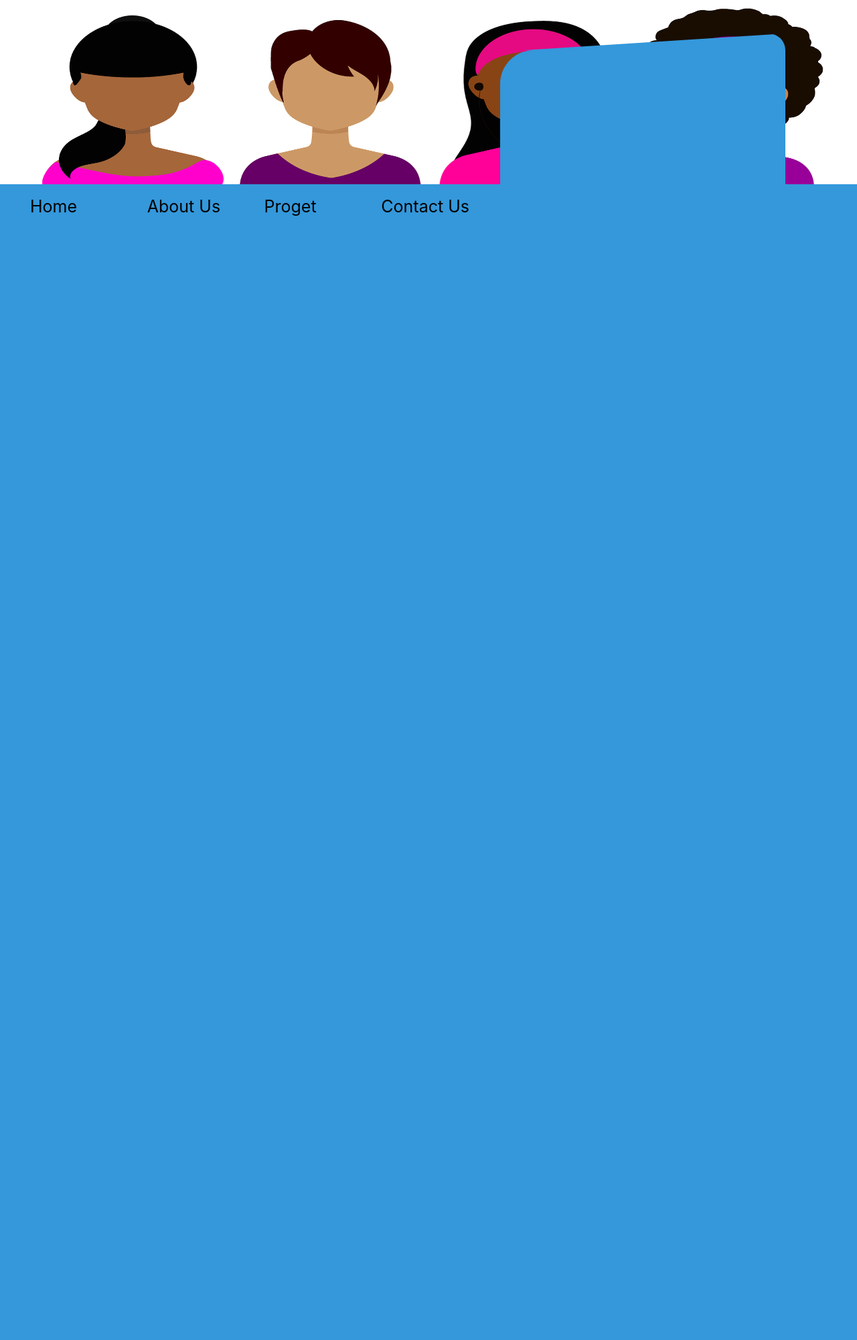
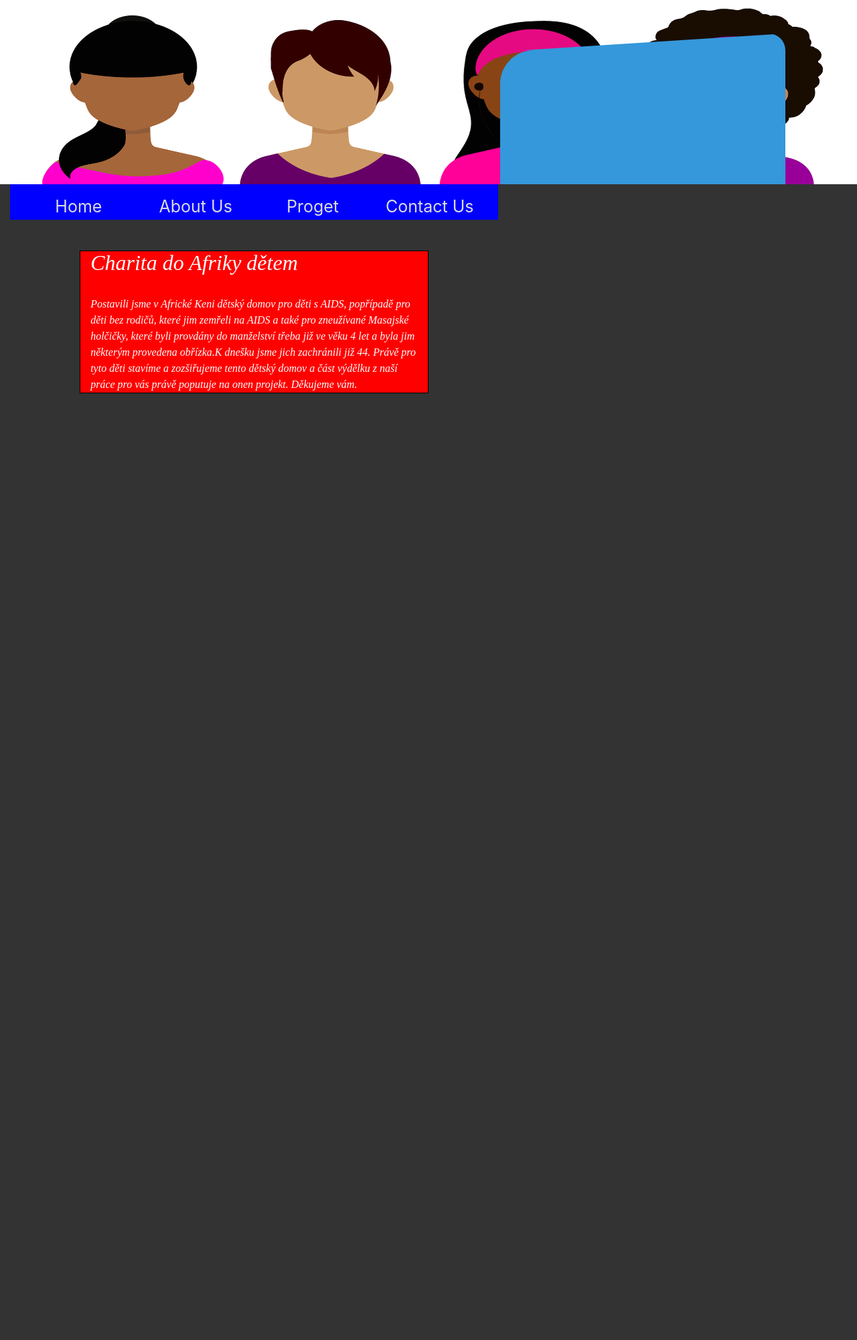
Before and after one commit to Rakullygs/Spsrakovnik-wb-charita, a PHP site: page / in a window 1280 px wide. Shown: the whole page at 67% size. Run offline with PHP 8.4, Linux system fonts and the light colour scheme.

Commit message:
navigace-php-stránky

```diff
--- a/css/custom.css
+++ b/css/custom.css
@@ -1,7 +1,7 @@
 body {
     font-size: 1rem;
-    color: #373a3c;
-    background-color: #3498db;
+    color: #fff;
+    background-color: #333333;
     height: 2000px;
     width: 100%;
 }
@@ -42,10 +42,14 @@ body {
     height: 275px;
      border-bottom-left-radius: 50px;
 }
+ul{
+    background: blue;
+}
 ul {
     display: inline-block;
     list-style-type: none;
 }
+ul li ul li a {display:block ;}
 li {
     display: inline;
     margin-top: 15px;
@@ -53,15 +57,22 @@ li {
     border-radius: 100px;
 
 }
-li a {
-    color: #000;
+a li {
+    color: rgb(220,220,220);;
     text-decoration: none;
 }
-li a:hover {
-    background-color: rgba(72, 172, 239, 1);
-    color: white;
+a li:hover {
+    background-color: rgb(100,100,100);
+    color: rgb(5,5,5);
     border-radius: 100px;
 }
-.nav-item{
-
+.nevim{
+    text-align: center;
 }
+.left-main-box{
+    border: 1px solid black;
+    margin-top:30px;
+    font-style: italic;
+    font-family: initial;
+    background: red;
+}
--- a/index.php
+++ b/index.php
@@ -30,11 +30,21 @@
                      </div>
                 </div>
             </div>
-        <div>
-            <div class="box">
-                 <?php require "nav.php"; ?>
+            <div>
+                <div class="box">
+                     <?php require "nav.php"; ?>
+                </div>
             </div>
-        </div>
+            <div class="main-box">
+             <div class="left-main-box offset-md-1 col-xs-12 col-md-5">
+                <h2>Charita do Afriky dětem</h2><br>
+
+Postavili jsme v Africké Keni dětský domov pro děti s AIDS, popřípadě pro děti bez rodičů, které jim zemřeli na AIDS a také pro zneužívané Masajské holčičky, které byli provdány do manželství třeba již ve věku 4 let a byla jim některým provedena obřízka.K dnešku jsme jich zachránili již 44. Právě pro tyto děti stavíme a zozšiřujeme tento dětský domov a část výdělku z naší práce pro vás právě poputuje na onen projekt. Děkujeme vám.
+             </div>
+                <div class="right-main-box">
+
+                </div>
+            </div>
       </div>
     </body>
 </html>
--- a/nav.php
+++ b/nav.php
@@ -1,8 +1,8 @@
 <nav>
-    <ul class="offset-xs-3 offset-sm-0 col-xs-9 col-sm-12 col-md-7">
-        <li class="col-xs-12 col-sm-12 col-md-3 nav-item"><a href="index.php">Home</a></li>
-        <li class="col-xs-12 col-sm-12 col-md-3 nav-item"><a href="pages/about_us.php">About Us</a></li>
-        <li class="col-xs-12 col-sm-12 col-md-3 nav-item"><a href="pages/proget.php">Proget</a></li>
-        <li class="col-xs-12 col-sm-12 col-md-3 nav-item"><a href="pages/contact_us.php">Contact Us</a></li>
+    <ul class="offset-xs-1 offset-sm-0 col-xs-10 col-sm-12 col-md-7 nevim">
+       <a href="index.php"> <li class="col-xs-12 col-sm-12 col-md-3 nav-item">Home</li></a>
+       <a href="pages/about_us.php"><li class="col-xs-12 col-sm-12 col-md-3 nav-item">About Us</li></a>
+       <a href="pages/proget.php"><li class="col-xs-12 col-sm-12 col-md-3 nav-item">Proget</li></a>
+       <a href="pages/contact_us.php"><li class="col-xs-12 col-sm-12 col-md-3 nav-item">Contact Us</li></a>
     </ul>
  </nav>
```
Also changed, not shown: pages/About_us.php (+11 -0 lines), pages/contact_us.php (+11 -0 lines), pages/logo.php (added, +13 -0 lines), pages/nav.php (+5 -5 lines), pages/proget.php (+11 -0 lines).
